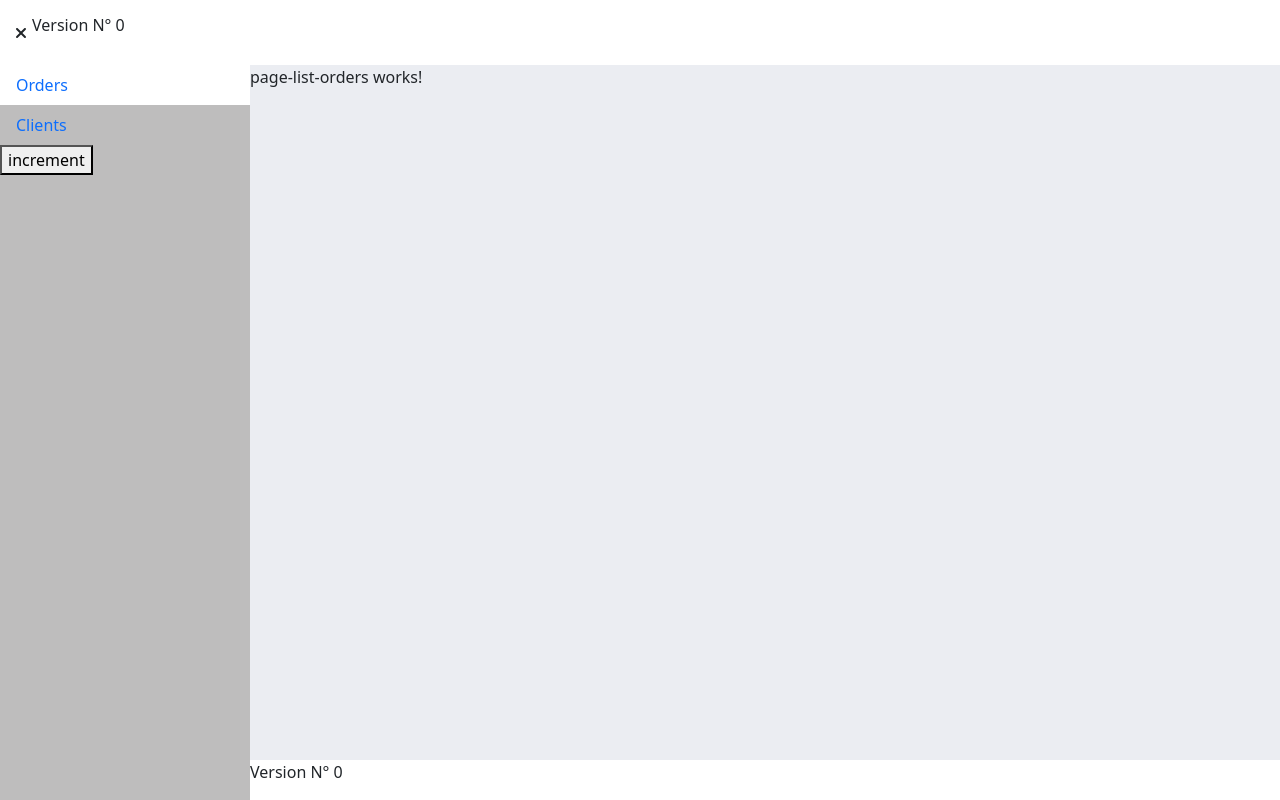
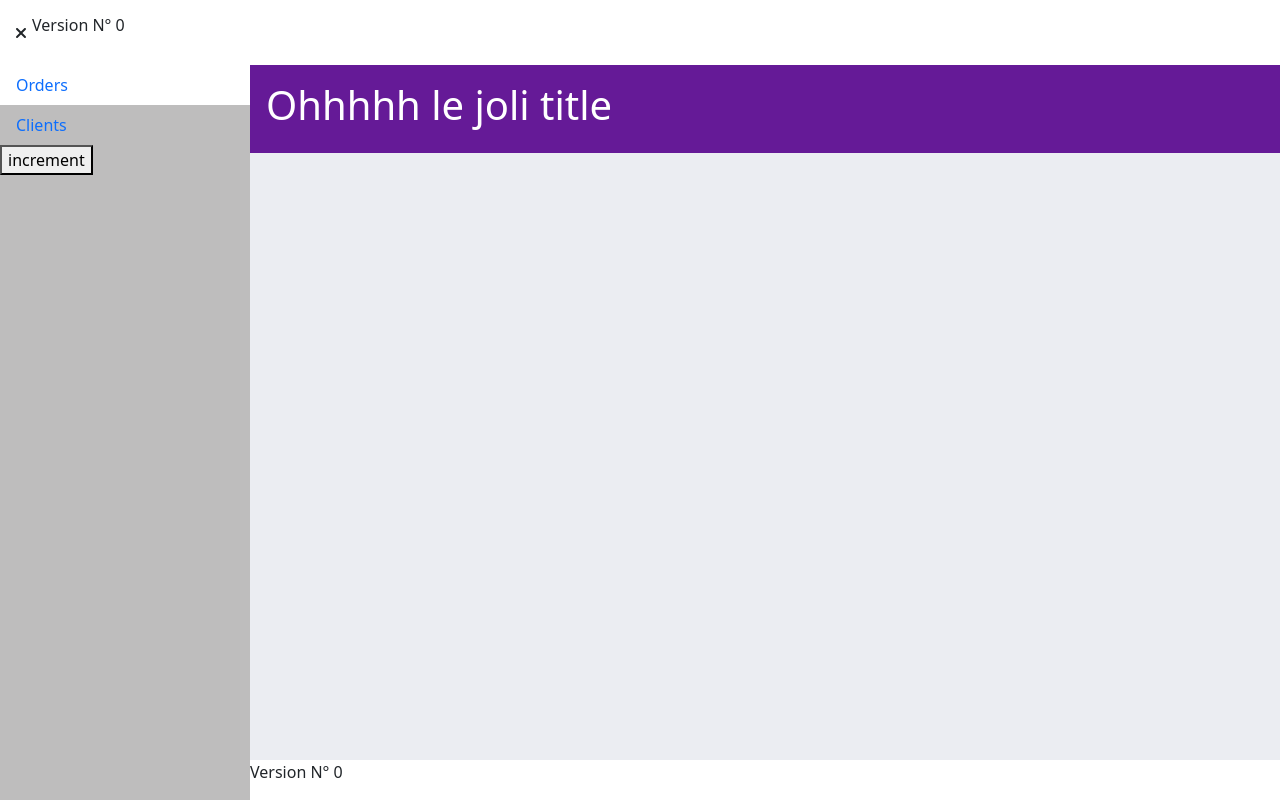
Before and after one commit to 2022-06-13-POEI-JAVA-ATOS-M2I/angular-crm, an Angular app: page /orders in a window 1280 px wide. Built offline with nearby package versions, Linux system fonts and the light colour scheme; data requests are answered from the project's data file.

Commit message:
Commit 22 : Templates de page avec un title statique

```diff
--- a/src/app/orders/pages/page-list-orders/page-list-orders.component.html
+++ b/src/app/orders/pages/page-list-orders/page-list-orders.component.html
@@ -1 +1,2 @@
-<p>page-list-orders works!</p>
+<app-template-container>
+</app-template-container>
--- /dev/null
+++ b/src/app/templates/components/template-container/template-container.component.html
@@ -0,0 +1,6 @@
+<div class="banner">
+  <h1>{{ title }}</h1>
+</div>
+<div class="my-container">
+  <ng-content></ng-content>
+</div>
--- /dev/null
+++ b/src/app/templates/components/template-container/template-container.component.scss
@@ -0,0 +1,11 @@
+.banner {
+  background: var(--app-primary);
+  padding: 1rem;
+  h1 {
+    color: var(--app-light);
+  }
+}
+.my-container {
+  max-width: 500px;
+  margin: auto;
+}
--- /dev/null
+++ b/src/app/templates/components/template-container/template-container.component.ts
@@ -0,0 +1,15 @@
+import { Component, OnInit } from '@angular/core';
+
+@Component({
+  selector: 'app-template-container',
+  templateUrl: './template-container.component.html',
+  styleUrls: ['./template-container.component.scss'],
+})
+export class TemplateContainerComponent implements OnInit {
+  public title: string;
+  constructor() {
+    this.title = 'Ohhhhh le joli title';
+  }
+
+  ngOnInit(): void {}
+}
--- /dev/null
+++ b/src/app/templates/components/template-full-width/template-full-width.component.html
@@ -0,0 +1,6 @@
+<div class="banner">
+  <h1>{{ title }}</h1>
+</div>
+<div>
+  <ng-content></ng-content>
+</div>
--- /dev/null
+++ b/src/app/templates/components/template-full-width/template-full-width.component.scss
@@ -0,0 +1,7 @@
+.banner {
+  background: var(--app-primary);
+  padding: 1rem;
+  h1 {
+    color: var(--app-light);
+  }
+}
--- /dev/null
+++ b/src/app/templates/components/template-full-width/template-full-width.component.ts
@@ -0,0 +1,14 @@
+import { Component, OnInit } from '@angular/core';
+
+@Component({
+  selector: 'app-template-full-width',
+  templateUrl: './template-full-width.component.html',
+  styleUrls: ['./template-full-width.component.scss'],
+})
+export class TemplateFullWidthComponent implements OnInit {
+  public title: string;
+  constructor() {
+    this.title = 'Le titre est ici';
+  }
+  ngOnInit(): void {}
+}
```
Also changed, not shown: src/app/orders/orders.module.ts (+4 -3 lines), src/app/shared/shared.module.ts (+6 -7 lines), src/app/templates/templates.module.ts (+10 -1 lines), 2 other files (tests, documents, lock files or other folders).
